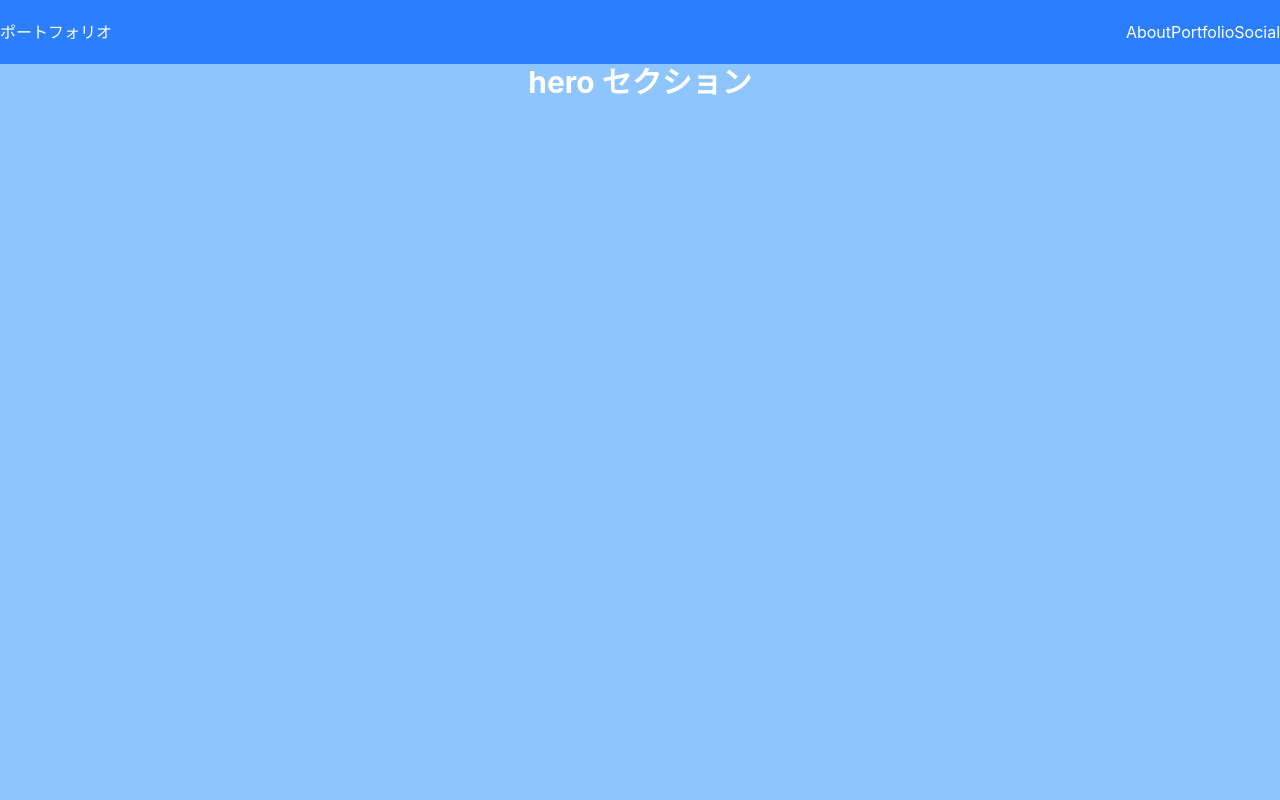
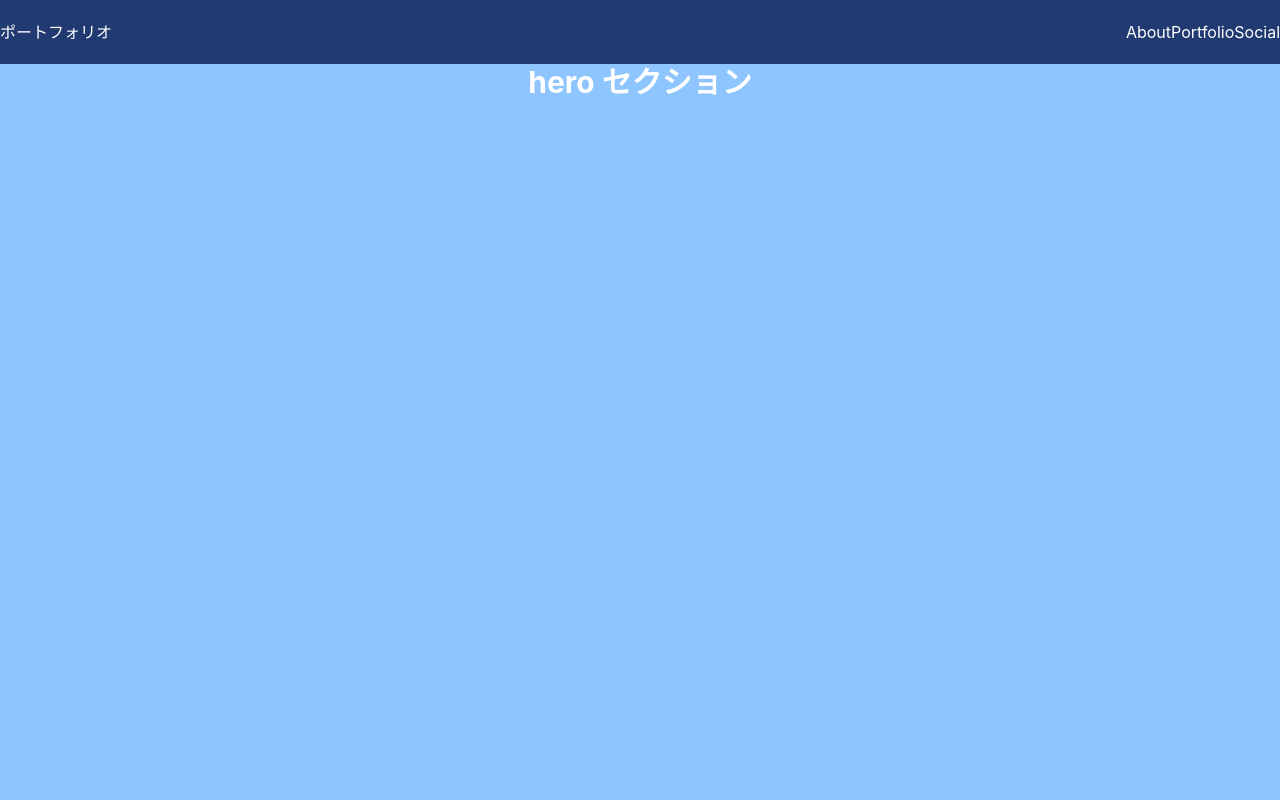
Before and after one commit to kouta-wolf/portfolio-react, a React (Vite) app: page / in a window 1280 px wide. Shown: the top 800 px of the page. Built offline with nearby package versions, Linux system fonts and the light colour scheme.

Commit message:
ヘッダーフッターの色付け #6

```diff
--- a/src/components/layout/Footer.tsx
+++ b/src/components/layout/Footer.tsx
@@ -1,6 +1,6 @@
 export const Footer = () => {
   return (
-    <footer className="bottom-0 left-0 w-full h-16 bg-red-300 text-white flex items-center justify-center">
+    <footer className="bottom-0 left-0 w-full h-16 bg-primary text-white flex items-center justify-center">
       <div className="">© 2026 ポートフォリオ. All rights reserved.</div>
     </footer>
   );
--- a/src/components/layout/Header.tsx
+++ b/src/components/layout/Header.tsx
@@ -1,6 +1,6 @@
 export const Header = () => {
   return (
-    <header className="fixed top-0 left-0 w-full h-16 bg-blue-500 text-white flex items-center justify-between">
+    <header className="fixed top-0 left-0 w-full h-16 bg-primary text-white flex items-center justify-between">
       <div className="title">ポートフォリオ</div>
       <div className="link">
         <a href="#">About</a>
```
